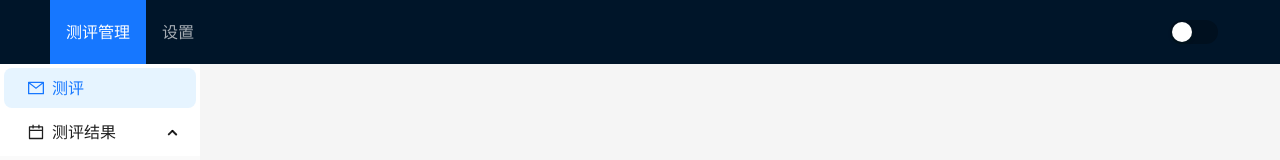
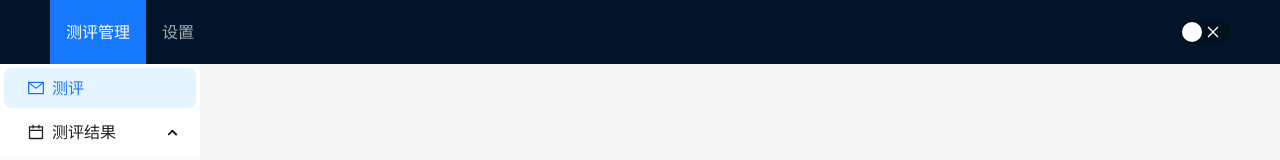
Before and after one commit to Mr1Ceng/AFAS, a Vue app: page / in a window 1280 px wide. Shown: the top 160 px of the page. Built offline with nearby package versions, Linux system fonts and the light colour scheme; the HTML template or start-up script is replaced by a standard one.

Commit message:
feat: 登录权限完成

```diff
--- a/package.json
+++ b/package.json
@@ -16,6 +16,7 @@
     "@tailwindcss/vite": "^4.1.3",
     "ant-design-vue": "^4.2.6",
     "axios": "^1.8.4",
+    "crypto-js": "^4.2.0",
     "lodash": "^4.17.21",
     "nzh": "^1.0.14",
     "pinia": "^3.0.2",
@@ -26,6 +27,7 @@
   },
   "devDependencies": {
     "@tsconfig/node22": "^22.0.1",
+    "@types/crypto-js": "^4.2.2",
     "@types/lodash": "^4.17.16",
     "@types/node": "^22.14.0",
     "@vitejs/plugin-vue": "^5.2.3",
--- a/src/components/questionnaire/QuestionResult.vue
+++ b/src/components/questionnaire/QuestionResult.vue
@@ -3,7 +3,10 @@ import { computed, ref, onMounted, onUnmounted, watch } from 'vue';
 import apiClient from '@/utils/ApiClientHelper'
 import { EnumHelper } from '@/utils/EnumHelper';
 import { SexDescription } from '@/enums/SexEnum';
+import { useAccountStore } from "@/stores/accountStore";
+import _ from "lodash";
 
+const accountStore = useAccountStore();
 const questionnaire = ref<any>({})
 const sexList = EnumHelper.getEnumDescriptions(SexDescription);
 
@@ -38,6 +41,9 @@ const GetTeacherList = async () => {
     const response = await apiClient.post('/Basic/GetUserListByRole/TEACHER')
     console.log('响应:', response)
     teacherList.value = response.data
+    if (_.find(teacherList.value, (x: { userId: string; }) => x.userId == accountStore.user.userId) != null) {
+      questionnaire.value.teacher = accountStore.user.userId;
+    }
   } catch (error) {
     console.error('请求失败:', error)
   }
@@ -47,6 +53,9 @@ const GetStudentList = async () => {
     const response = await apiClient.post('/Basic/GetUserListByRole/STUDENT')
     console.log('响应:', response)
     studentList.value = response.data
+    if (_.find(studentList.value, (x: { userId: string; }) => x.userId == accountStore.user.userId) != null) {
+      questionnaire.value.student = accountStore.user.userId;
+    }
   } catch (error) {
     console.error('请求失败:', error)
   }
--- a/src/layout/components/default.vue
+++ b/src/layout/components/default.vue
@@ -6,7 +6,13 @@
         <a-menu-item v-for="(menu, index) in menuList" :key="menu.key">{{ menu.label }}</a-menu-item>
       </a-menu>
       <div class="flex items-center justify-end">
-        <a-switch v-model:checked="isDarktheme" @change="() => { globalStore.changeTheme() }" />
+        <span class="pr-4 text-white">
+          {{ accountStore.user.userName }}
+        </span>
+        <a-switch v-model:checked="isDarktheme" @change="() => { globalStore.changeTheme() }">
+          <template #checkedChildren><check-outlined /></template>
+          <template #unCheckedChildren><close-outlined /></template>
+        </a-switch>
       </div>
     </a-layout-header>
     <a-layout>
@@ -31,10 +37,13 @@ import {
   MailOutlined,
   CalendarOutlined,
   AppstoreOutlined,
-  SettingOutlined,
+  CheckOutlined,
+  CloseOutlined
 } from '@ant-design/icons-vue';
 import { useGlobalStore } from "@/stores/globalStore";
+import { useAccountStore } from "@/stores/accountStore";
 const globalStore = useGlobalStore();
+const accountStore = useAccountStore();
 const isDarktheme = ref(globalStore.isDarktheme)
 
 const router = useRouter()
--- a/src/stores/loginStore.ts
+++ b/src/stores/accountStore.ts
@@ -1,19 +1,30 @@
 import { defineStore } from "pinia";
 
-export const useLoginStore = defineStore("login", {
+export const useAccountStore = defineStore("account", {
   state: () => ({
     account: "",
     isRemenber: false,
+    token: "",
+    user: {
+      userName: '',
+      userId: ''
+    }
   }),
   actions: {
     setRemenber(account: string, isRemenber: boolean) {
       this.isRemenber = isRemenber;
       this.account = isRemenber ? account : '';
     },
+    setToken(value: string) {
+      this.token = value;
+    },
+    setUser(value: any) {
+      this.user = value;
+    },
   },
   persist: {
     // 持久化选项
     storage: window.localStorage, // 使用 localStorage
-    key: 'loginStore', // 自定义键名
+    key: 'accountStore', // 自定义键名
   },
 });
--- a/src/stores/globalStore.ts
+++ b/src/stores/globalStore.ts
@@ -4,14 +4,10 @@ export const useGlobalStore = defineStore("global", {
   state: () => ({
     baseURL: "http://localhost:5000",
     isDarktheme: window.matchMedia('(prefers-color-scheme: dark)').matches,
-    token: "",
   }),
   actions: {
     setBaseURL(value: string) {
       this.baseURL = value;
-    },
-    setToken(value: string) {
-      this.token = value;
     },
     changeTheme() {
       this.isDarktheme = !this.isDarktheme;
--- a/src/utils/ApiClientHelper.ts
+++ b/src/utils/ApiClientHelper.ts
@@ -1,7 +1,12 @@
 import axios, { type AxiosInstance, type InternalAxiosRequestConfig } from 'axios'
 import { message } from 'ant-design-vue';
 import { useGlobalStore } from "@/stores/globalStore";
+import { useAccountStore } from "@/stores/accountStore";
+import router from '@/router';
+
+import { getAuthorizationString } from '@/utils/AuthorizationHelper'
 const globalStore = useGlobalStore();
+const accountStore = useAccountStore();
 const baseURL = globalStore.baseURL;
 
 // 创建 axios 实例
@@ -24,23 +29,13 @@ const apiClientAny: AxiosInstance = axios.create({
 // 请求拦截器
 apiClient.interceptors.request.use(
   async (config: InternalAxiosRequestConfig) => {
-    const token = globalStore.token // 示例：获取 token
+    const token = accountStore.token // 示例：获取 token
     if (token && token != '') {
       config.headers.Authorization = token // 添加 Authorization 头
     }
     else {
-      try {
-        const response = await apiClientAny.post('/Authorization/GetTerminalAuthorization/AFAS')
-        console.log('响应:', response)
-        if (response.data.status == 1) {
-          config.headers.Authorization = response.data.data.key
-          globalStore.setToken(response.data.data.key)
-        } else {
-          throw "获取终端token失败";
-        }
-      } catch (error) {
-        console.error('请求失败:', error)
-      }
+      config.headers.Authorization = getAuthorizationString()
+      accountStore.setToken(config.headers.Authorization)
     }
     return config
   },
@@ -55,6 +50,9 @@ apiClient.interceptors.response.use(
   response => {
     if (response.data.status == 0) {
       message.error(response.data.data.exception.businessMessage);
+      if (response.data.data.exceptionType == 403) {
+        router.push({ name: 'login', params: {} })
+      }
     }
     return response.data // 返回数据
   },
--- /dev/null
+++ b/src/utils/AuthorizationHelper.ts
@@ -0,0 +1,64 @@
+import _ from "lodash";
+import CryptoJS from "crypto-js";
+
+const TerminalKey = 'fb78e6c9c1e444319b';
+const TerminalSecret = '28ea6c66bd504e8583f7c76380789cc7';
+
+/**
+ * 使用 Lodash 和 CryptoJS 计算 SHA256 哈希
+ * @param input 输入字符串
+ * @returns SHA256 哈希值（全大写）
+ */
+function encryptSHA256(input: string): string {
+  // 使用 Lodash 清理输入数据（例如去除空格）
+  const cleanedInput = _.trim(input);
+
+  // 使用 CryptoJS 计算 SHA256 哈希
+  const hash = CryptoJS.SHA256(cleanedInput).toString(CryptoJS.enc.Hex);
+
+  // 转换为全大写
+  return hash.toUpperCase();
+}
+
+/**
+ * 获取认证字符串
+ * @param key 认证密钥
+ * @param secret 加密密钥
+ * @param keyId 非必须，UserId
+ * @param token 非必须，认证 Token
+ * @returns Base64 编码的认证字符串
+ */
+function getAuthorizationString(keyId: string = "", token: string = ""): string {
+  // 生成随机字符串
+  const random = crypto.randomUUID();
+
+  // 获取当前时间戳（以毫秒为单位）
+  const timeStamp = Date.now().toString();
+
+  // 计算签名：SHA256 加密
+  const signature = encryptSHA256(random + timeStamp + TerminalSecret);
+
+  // 拼接初始字符串
+  let text = `${TerminalKey}|${random}|${timeStamp}|${signature}`;
+
+  // 处理 keyId
+  if (keyId !== "") {
+    if (keyId.includes('|')) {
+      throw new Error("账号包含非法字符");
+    }
+    text += `|${keyId}`;
+  }
+
+  // 处理 token
+  if (token !== "") {
+    if (token.length !== 32) {
+      throw new Error("非法的 Token 格式");
+    }
+    text += `|${token}`;
+  }
+
+  // 转换为 Base64 编码
+  return btoa(text);
+}
+
+export { getAuthorizationString }
--- a/src/views/login/Index.vue
+++ b/src/views/login/Index.vue
@@ -1,29 +1,35 @@
 <script setup lang="ts">
 import { computed, ref, onMounted, onUnmounted, watch } from 'vue';
 import { EyeTwoTone, EyeInvisibleOutlined, UserOutlined, LockOutlined } from '@ant-design/icons-vue';
-import { useLoginStore } from "@/stores/loginStore";
+import { useAccountStore } from "@/stores/accountStore";
 import { useGlobalStore } from "@/stores/globalStore";
 import apiClient from '@/utils/ApiClientHelper'
+import { getAuthorizationString } from '@/utils/AuthorizationHelper'
+import router from '@/router';
 const globalStore = useGlobalStore();
 const isDarktheme = ref(globalStore.isDarktheme)
-const loginStore = useLoginStore();
+const accountStore = useAccountStore();
 const account = ref<string>("");
 const password = ref<string>("");
-const isRemenber = ref<boolean>(loginStore.isRemenber);
+const isRemenber = ref<boolean>(accountStore.isRemenber);
 if (isRemenber) {
-  account.value = loginStore.account
+  account.value = accountStore.account
 }
 
 const login = async () => {
-  console.log(account.value + password.value)
-  loginStore.setRemenber(account.value, isRemenber.value)
+  accountStore.setRemenber(account.value, isRemenber.value)
   try {
     const response = await apiClient.post('/Account/WebAppLoginByPassword', {
       account: account.value,
       password: password.value
     })
     console.log('响应:', response)
-
+    if (response.status == 1) {
+      accountStore.setToken(getAuthorizationString(response.data.userId, response.data.token.value))
+      accountStore.setUser(response.data.user)
+      //console.log(globalStore.token)
+      router.push({ name: 'Q_Test', params: {} })
+    }
   } catch (error) {
     console.error('请求失败:', error)
   }
```
Also changed, not shown: 1 other file (tests, documents, lock files or other folders).
